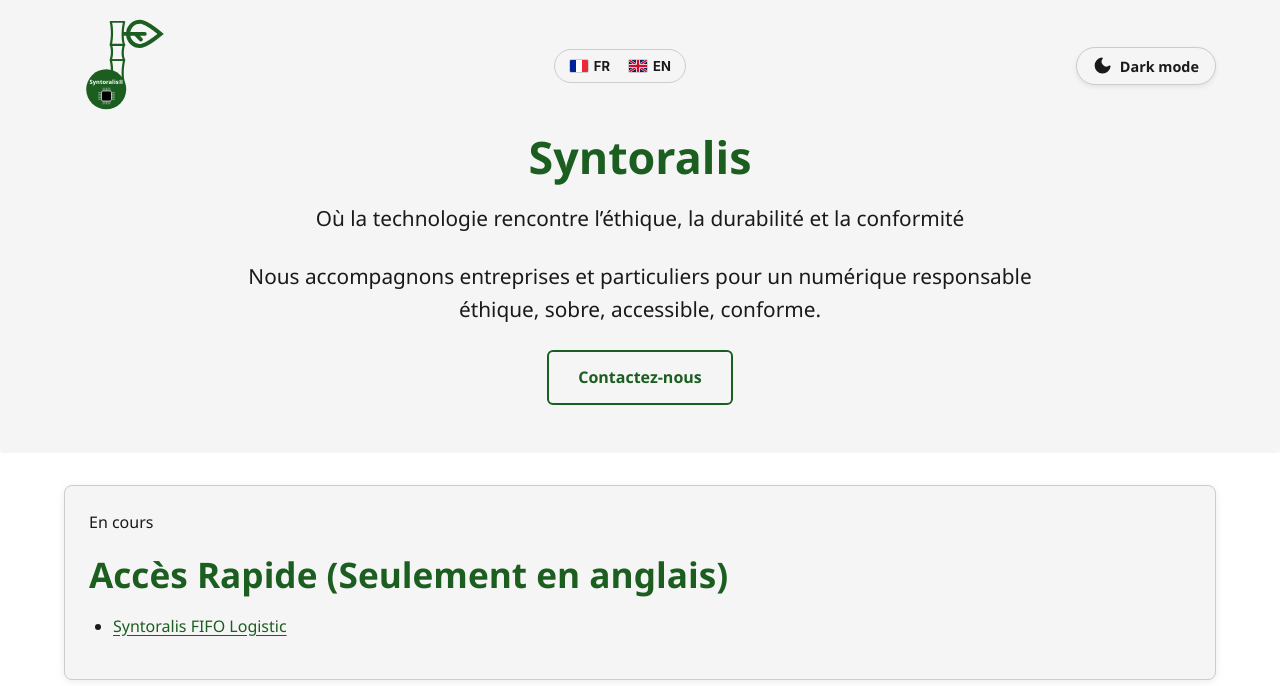
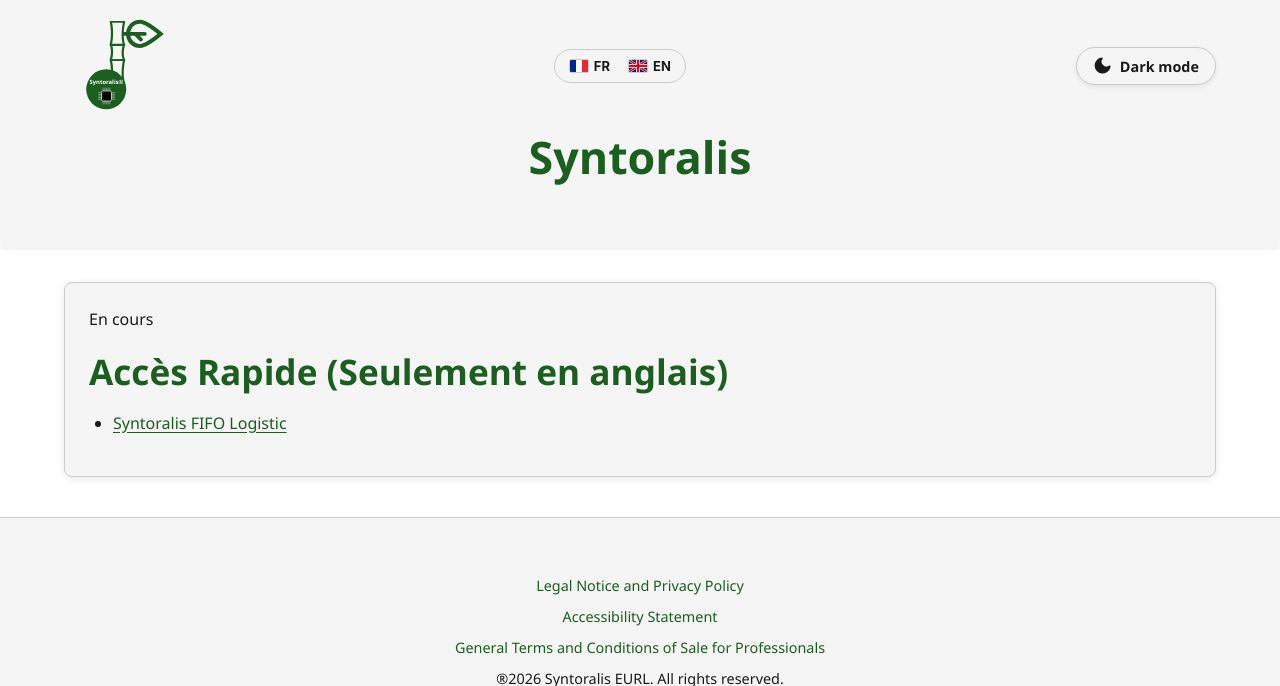
Before and after one commit to Syntoralis/BCApps, a Jekyll site: the page built from docs/index.md, in a window 1280 px wide, cut to the strip 0-686 px from the top of the page. Built offline with Jekyll 4.4.1, drawn with Linux system fonts in a browser that asks for light colours.

Commit message:
feat: remove redundant text and contact link from hero section

```diff
--- a/docs/_layouts/default.html
+++ b/docs/_layouts/default.html
@@ -113,9 +113,6 @@
     <main  id="main-content">
       <section class="hero">
       <h1>Syntoralis</h1>
-      <p>Où la technologie rencontre l’éthique, la durabilité et la conformité</p>
-      <p>Nous accompagnons entreprises et particuliers pour un numérique responsable éthique, sobre, accessible, conforme.</p>
-      <a href="https://syntoralis.eu/#contact" target="_blank" class="cta-button" aria-label="Contactez-nous : accéder au formulaire de contact">Contactez-nous</a>
     </section>
       <section class="section">
         <div class="container">
```
